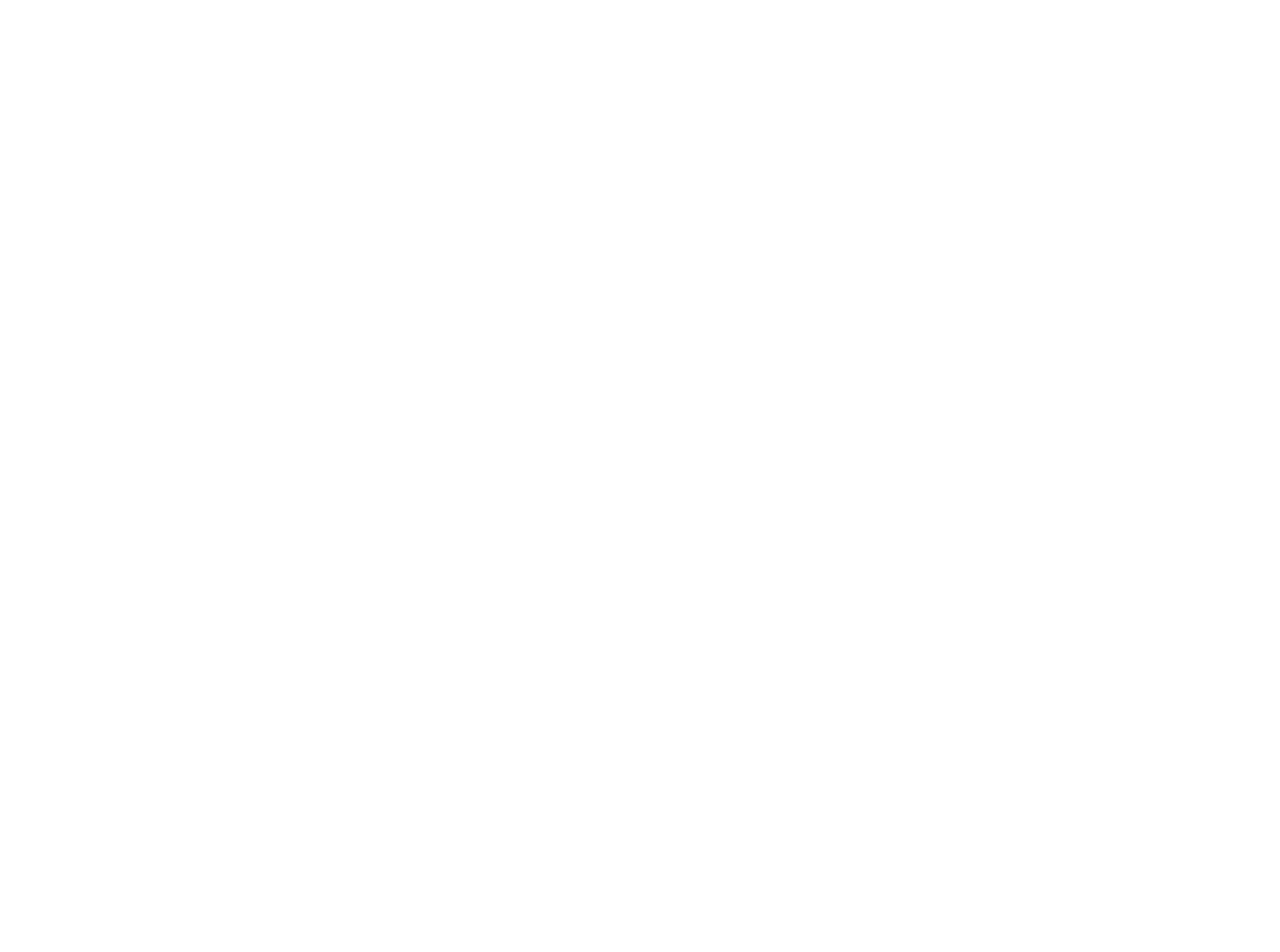
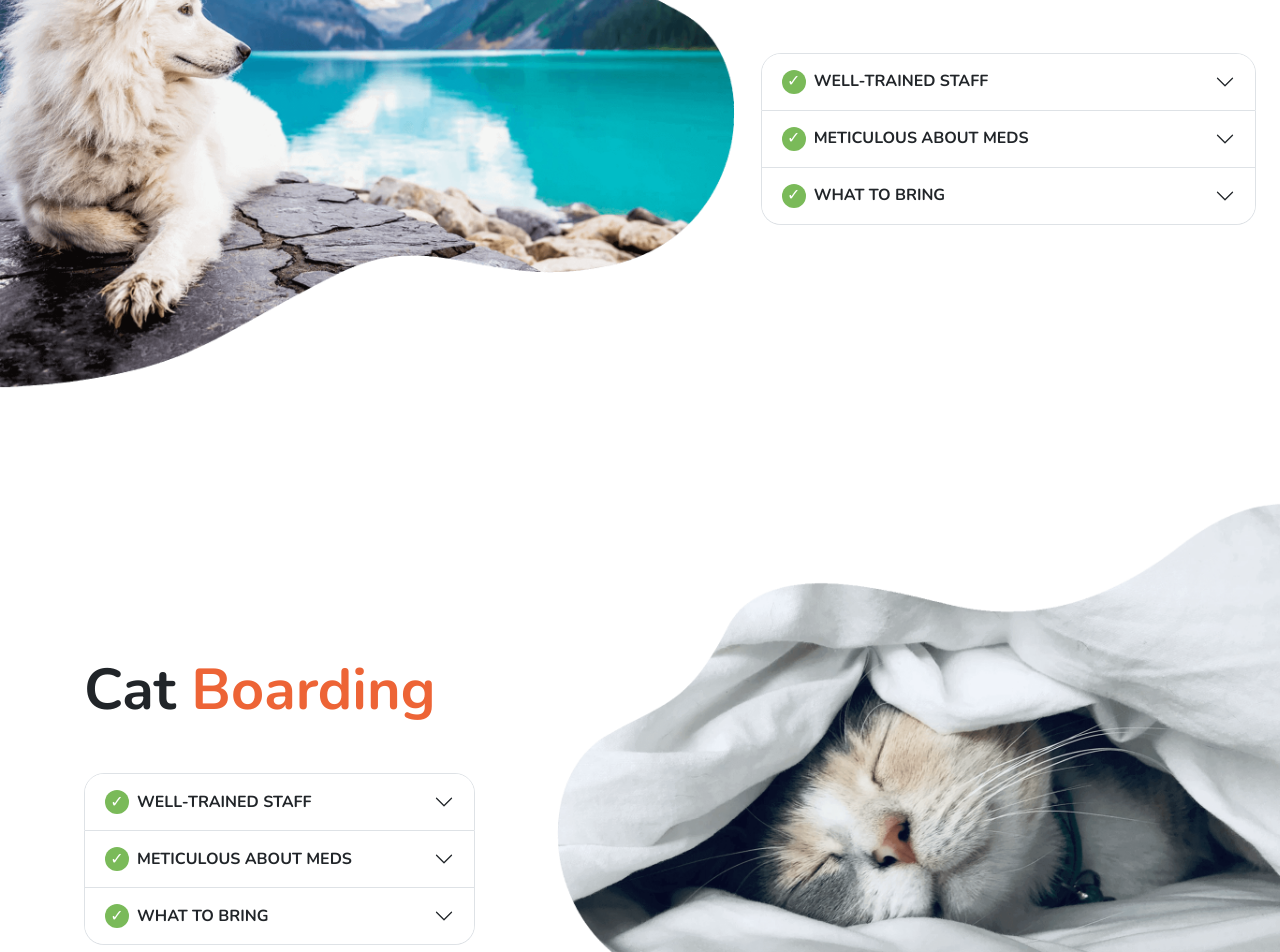
Before and after one commit to saeidsh777/pet-sample-2, a React (Vite) app: page / in a window 1280 px wide. Shown: the part 6760-7712 px from the top of the page. Before the commit the page ends 6452 px from the top, so only its background shows below. Built offline with nearby package versions, Linux system fonts and the light colour scheme; a web font is replaced by a local one.

Commit message:
create CatBoarding Component

```diff
--- /dev/null
+++ b/src/Components/CatBoarding/CatBoarding.jsx
@@ -0,0 +1,80 @@
+import React from "react";
+import "./CatBoarding.css";
+import { Accordion } from "react-bootstrap";
+export default function CatBoarding() {
+  return (
+    <section className="cat-boarding">
+      <div className="row align-content-center align-items-center">
+        <div className="col-12 col-lg-5 text-center text-lg-start mt-5 mt-lg-0 ps-c order-1 order-lg-0">
+          <h2>
+            Cat <span className="orng-t">Boarding</span>
+          </h2>
+          <div className="pe-0 pe-lg-4 mt-5">
+            <Accordion className="mb-2">
+              <Accordion.Item eventKey="0">
+                <Accordion.Header>
+                  <div className="cheack-label me-2">
+                    <span className="white-t fs-6">✓</span>
+                  </div>
+                  <h6 className="mb-0">WELL-TRAINED STAFF</h6>
+                </Accordion.Header>
+                <Accordion.Body>
+                  Lorem ipsum dolor sit amet, consectetur adipiscing elit, sed
+                  do eiusmod tempor incididunt ut labore et dolore magna aliqua.
+                  Ut enim ad minim veniam, quis nostrud exercitation ullamco
+                  laboris nisi ut aliquip ex ea commodo consequat. Duis aute
+                  irure dolor in reprehenderit in voluptate velit esse cillum
+                  dolore eu fugiat nulla pariatur. Excepteur sint occaecat
+                  cupidatat non proident, sunt in culpa qui officia deserunt
+                  mollit anim id est laborum.
+                </Accordion.Body>
+              </Accordion.Item>
+
+              <Accordion.Item eventKey="1">
+                <Accordion.Header>
+                  <div className="cheack-label me-2">
+                    <span className="white-t fs-6">✓</span>
+                  </div>
+                  <h6 className="mb-0">METICULOUS ABOUT MEDS</h6>
+                </Accordion.Header>
+                <Accordion.Body>
+                  Lorem ipsum dolor sit amet, consectetur adipiscing elit, sed
+                  do eiusmod tempor incididunt ut labore et dolore magna aliqua.
+                  Ut enim ad minim veniam, quis nostrud exercitation ullamco
+                  laboris nisi ut aliquip ex ea commodo consequat. Duis aute
+                  irure dolor in reprehenderit in voluptate velit esse cillum
+                  dolore eu fugiat nulla pariatur. Excepteur sint occaecat
+                  cupidatat non proident, sunt in culpa qui officia deserunt
+                  mollit anim id est laborum.
+                </Accordion.Body>
+              </Accordion.Item>
+
+              <Accordion.Item eventKey="2">
+                <Accordion.Header>
+                  <div className="cheack-label me-2">
+                    <span className="white-t fs-6">✓</span>
+                  </div>
+                  <h6 className="mb-0">WHAT TO BRING</h6>
+                </Accordion.Header>
+                <Accordion.Body>
+                  Lorem ipsum dolor sit amet, consectetur adipiscing elit, sed
+                  do eiusmod tempor incididunt ut labore et dolore magna aliqua.
+                  Ut enim ad minim veniam, quis nostrud exercitation ullamco
+                  laboris nisi ut aliquip ex ea commodo consequat. Duis aute
+                  irure dolor in reprehenderit in voluptate velit esse cillum
+                  dolore eu fugiat nulla pariatur. Excepteur sint occaecat
+                  cupidatat non proident, sunt in culpa qui officia deserunt
+                  mollit anim id est laborum.
+                </Accordion.Body>
+              </Accordion.Item>
+            </Accordion>
+          </div>
+        </div>
+
+        <div className="col-12 col-lg-7 pe-0 order-0 order-lg-1">
+          <img className="img-fit" src="/images/img-6.png" alt="animal" />
+        </div>
+      </div>
+    </section>
+  );
+}
--- /dev/null
+++ b/src/Components/DogBoarding/DogBoarding.css
@@ -0,0 +1,32 @@
+.accordion{
+    --bs-accordion-border-radius:20px !important;
+}
+.accordion-item{
+    overflow: hidden;
+}
+.accordion-item:hover .accordion-button{
+    background-color: var(--gray);
+}
+.accordion-button:not(.collapsed){
+    background-color: var(--white) !important;
+}
+
+.accordion-button:focus {
+  /* border-color: none !important; */
+  outline: 0;
+  box-shadow: none !important;
+}
+
+.cheack-label{
+    width: 1.5rem;
+    height: 1.5rem;
+    border-radius: 50%;
+    -webkit-border-radius: 50%;
+    -moz-border-radius: 50%;
+    -ms-border-radius: 50%;
+    -o-border-radius: 50%;
+    background-color: var(--green);
+    display: flex;
+    justify-content: center;
+    align-items: center;
+}
--- /dev/null
+++ b/src/Components/DogBoarding/DogBoarding.jsx
@@ -0,0 +1,80 @@
+import React from 'react'
+import Accordion from "react-bootstrap/Accordion";
+import './DogBoarding.css'
+export default function DogBoarding() {
+  return (
+    <section className="py-6 dog-boarding">
+      <div className="row align-content-center align-items-center">
+        <div className="col-12 col-lg-7 pe-0">
+          <img className="img-fit" src="/images/img-2.png" alt="animal" />
+        </div>
+
+        <div className="col-12 col-lg-5 text-center text-lg-start mt-5 mt-lg-0">
+          <h2>
+            Dog <span className="orng-t">Boarding</span>
+          </h2>
+          <div className="pe-0 pe-lg-4 mt-5">
+            <Accordion className="mb-2">
+              <Accordion.Item eventKey="0">
+                <Accordion.Header>
+                  <div className="cheack-label me-2">
+                    <span className="white-t fs-6">✓</span>
+                  </div>
+                  <h6 className="mb-0">WELL-TRAINED STAFF</h6>
+                </Accordion.Header>
+                <Accordion.Body>
+                  Lorem ipsum dolor sit amet, consectetur adipiscing elit, sed
+                  do eiusmod tempor incididunt ut labore et dolore magna aliqua.
+                  Ut enim ad minim veniam, quis nostrud exercitation ullamco
+                  laboris nisi ut aliquip ex ea commodo consequat. Duis aute
+                  irure dolor in reprehenderit in voluptate velit esse cillum
+                  dolore eu fugiat nulla pariatur. Excepteur sint occaecat
+                  cupidatat non proident, sunt in culpa qui officia deserunt
+                  mollit anim id est laborum.
+                </Accordion.Body>
+              </Accordion.Item>
+
+              <Accordion.Item eventKey="1">
+                <Accordion.Header>
+                  <div className="cheack-label me-2">
+                    <span className="white-t fs-6">✓</span>
+                  </div>
+                  <h6 className="mb-0">METICULOUS ABOUT MEDS</h6>
+                </Accordion.Header>
+                <Accordion.Body>
+                  Lorem ipsum dolor sit amet, consectetur adipiscing elit, sed
+                  do eiusmod tempor incididunt ut labore et dolore magna aliqua.
+                  Ut enim ad minim veniam, quis nostrud exercitation ullamco
+                  laboris nisi ut aliquip ex ea commodo consequat. Duis aute
+                  irure dolor in reprehenderit in voluptate velit esse cillum
+                  dolore eu fugiat nulla pariatur. Excepteur sint occaecat
+                  cupidatat non proident, sunt in culpa qui officia deserunt
+                  mollit anim id est laborum.
+                </Accordion.Body>
+              </Accordion.Item>
+
+              <Accordion.Item eventKey="2">
+                <Accordion.Header>
+                  <div className="cheack-label me-2">
+                    <span className="white-t fs-6">✓</span>
+                  </div>
+                  <h6 className="mb-0">WHAT TO BRING</h6>
+                </Accordion.Header>
+                <Accordion.Body>
+                  Lorem ipsum dolor sit amet, consectetur adipiscing elit, sed
+                  do eiusmod tempor incididunt ut labore et dolore magna aliqua.
+                  Ut enim ad minim veniam, quis nostrud exercitation ullamco
+                  laboris nisi ut aliquip ex ea commodo consequat. Duis aute
+                  irure dolor in reprehenderit in voluptate velit esse cillum
+                  dolore eu fugiat nulla pariatur. Excepteur sint occaecat
+                  cupidatat non proident, sunt in culpa qui officia deserunt
+                  mollit anim id est laborum.
+                </Accordion.Body>
+              </Accordion.Item>
+            </Accordion>
+          </div>
+        </div>
+      </div>
+    </section>
+  );
+}
--- a/src/Components/WeCan/WeCan.jsx
+++ b/src/Components/WeCan/WeCan.jsx
@@ -7,9 +7,11 @@
   return (
     <section className="py-6  we-can">
       <div className="row align-content-center align-items-center">
+
         <div className="col-12 col-lg-7 pe-0">
           <img className="img-fit" src="/images/img-2.png" alt="animal" />
         </div>
+
         <div className="col-12 col-lg-5 text-center text-lg-start mt-5 mt-lg-0">
           <h2>We can keep</h2>
           <h2 className="orng-t">them happy</h2>
@@ -20,6 +22,7 @@
 
           <Link to="/" className="btn-c1 d-block m-auto m-lg-0">BOOK NEW</Link>
         </div>
+
       </div>
     </section>
   );
--- a/src/Pages/Home/Home.jsx
+++ b/src/Pages/Home/Home.jsx
@@ -12,6 +12,8 @@
 import PetCare from "../../Components/PetCare/PetCare";
 import CheckInTime from "../../Components/CheckInTime/CheckInTime";
 import WeStand from "../../Components/WeStand/WeStand";
+import DogBoarding from "../../Components/DogBoarding/DogBoarding";
+import CatBoarding from "../../Components/CatBoarding/CatBoarding";
 export default function Home() {
   return (
     <>
@@ -99,6 +101,10 @@
         <CheckInTime />
 
         <WeStand/>
+
+        <DogBoarding/>
+
+        <CatBoarding/>
       </main>
     </>
   );
--- a/src/styles/custom.css
+++ b/src/styles/custom.css
@@ -16,6 +16,9 @@
 }
 .gray-b {
   background-color: var(--gray);
+}
+.green-b {
+  background-color: var(--green);
 }
 
 .link-item-menu {
```
Also changed, not shown: src/Components/CatBoarding/CatBoarding.css (added).
